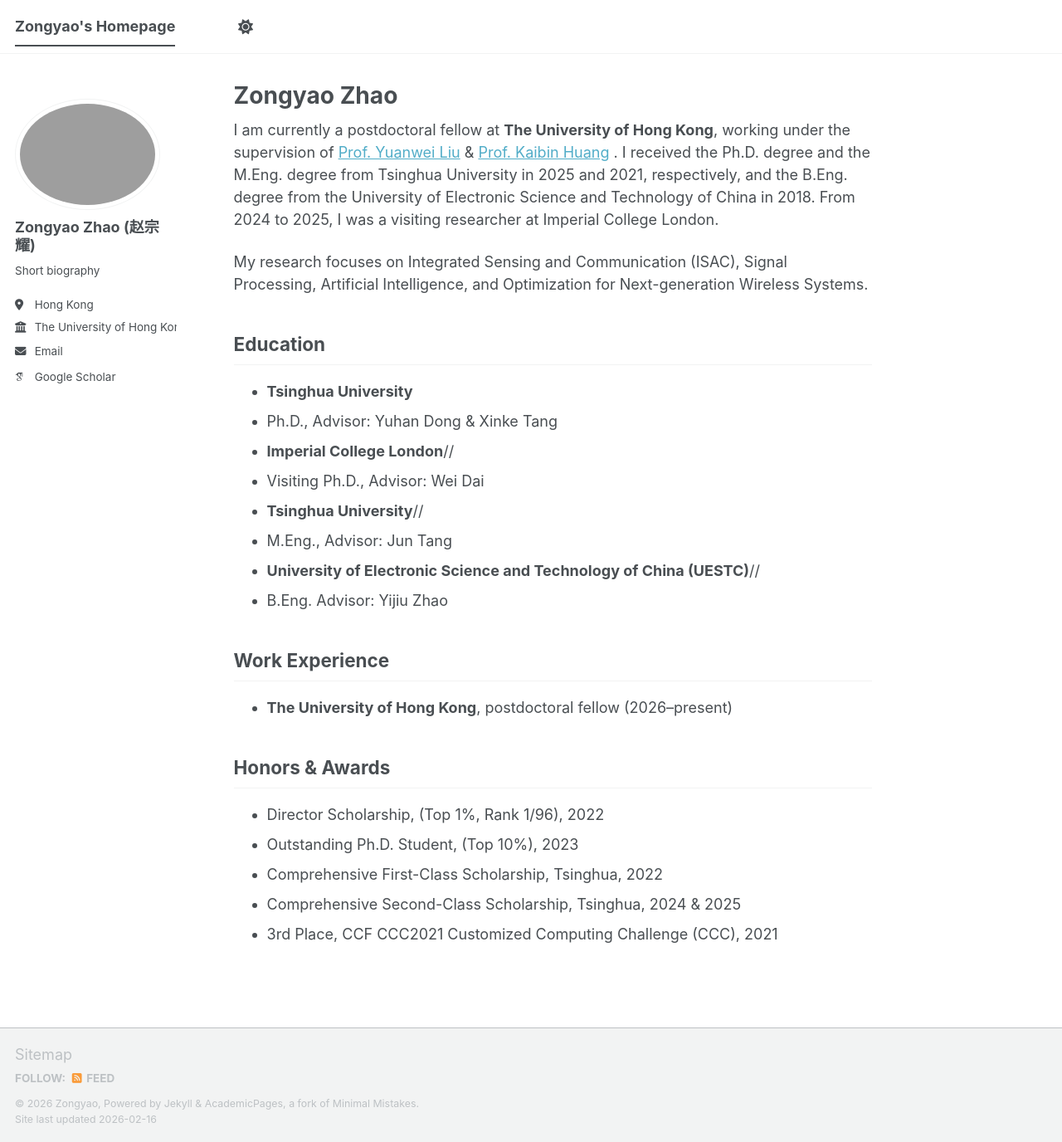
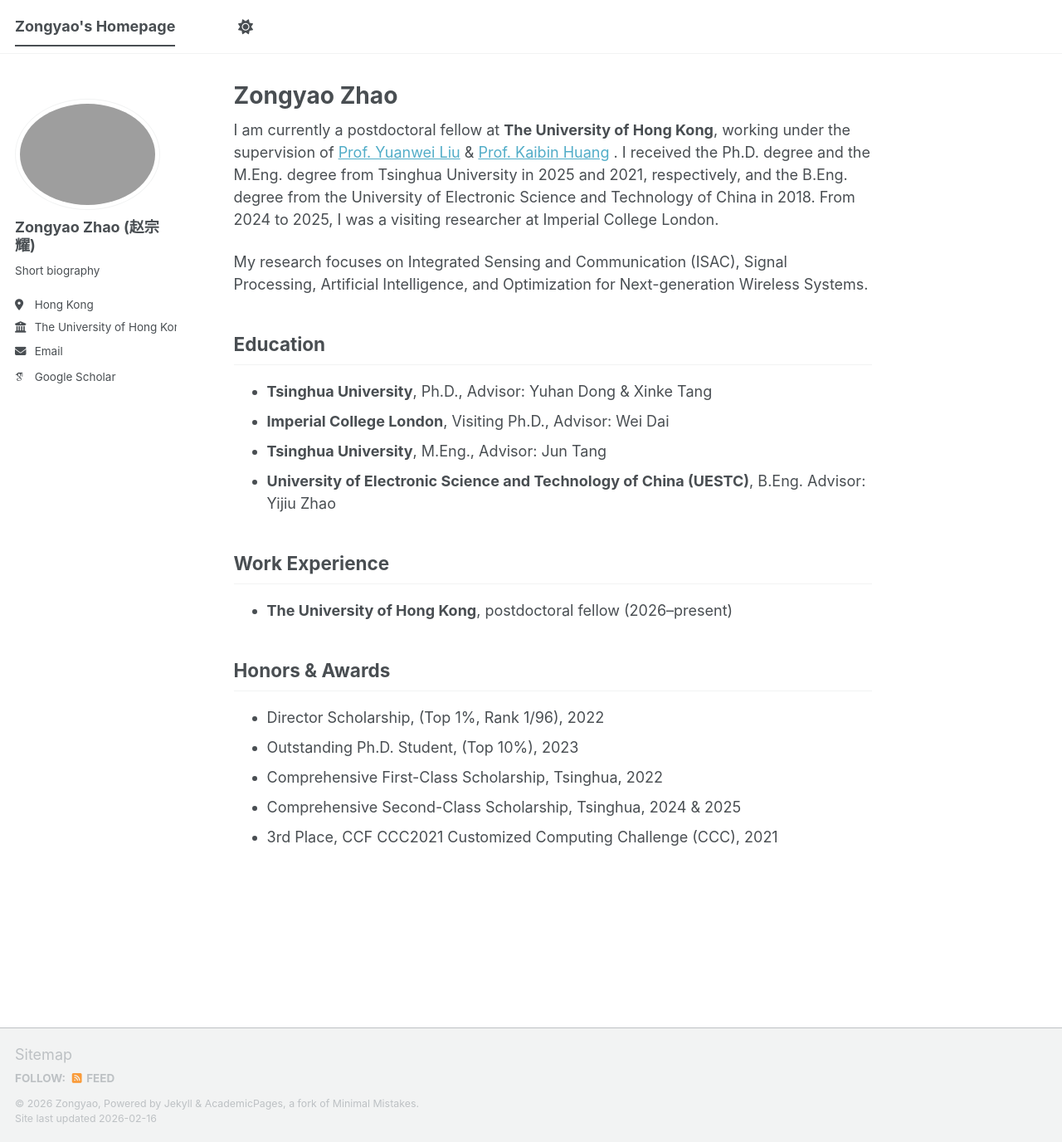
Before and after one commit to ZongyaoZhao/ZongyaoZhao.github.io, a Jekyll site: the page built from _pages/about.md, in a window 1280 px wide and 1376 px high. Shown: the whole window at 83% size. Built offline with Jekyll 4.4.1, drawn with Linux system fonts in a browser that asks for light colours; some web fonts are replaced; a script bundle is joined from its source files by our own code; library files that are not in the unit come from our copies.

```diff
--- a/_pages/about.md
+++ b/_pages/about.md
@@ -11,14 +11,14 @@ I am currently a postdoctoral fellow at **The University of Hong Kong**, working
 My research focuses on Integrated Sensing and Communication (ISAC), Signal Processing, Artificial Intelligence, and Optimization for Next-generation Wireless Systems.
 
 ## Education
-- **Tsinghua University**
-- Ph.D., Advisor: Yuhan Dong & Xinke Tang
-- **Imperial College London**//
-- Visiting Ph.D., Advisor: Wei Dai
-- **Tsinghua University**//
-- M.Eng., Advisor: Jun Tang
-- **University of Electronic Science and Technology of China (UESTC)**//
-- B.Eng. Advisor: Yijiu Zhao
+- **Tsinghua University**,
+  Ph.D., Advisor: Yuhan Dong & Xinke Tang
+- **Imperial College London**,
+  Visiting Ph.D., Advisor: Wei Dai
+- **Tsinghua University**,
+  M.Eng., Advisor: Jun Tang
+- **University of Electronic Science and Technology of China (UESTC)**,
+  B.Eng. Advisor: Yijiu Zhao
 
 ## Work Experience
 - **The University of Hong Kong**, postdoctoral fellow (2026–present)
```
